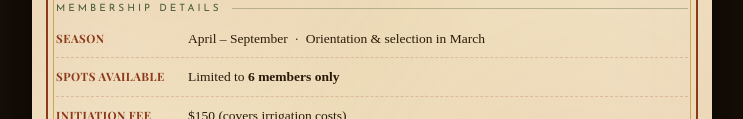
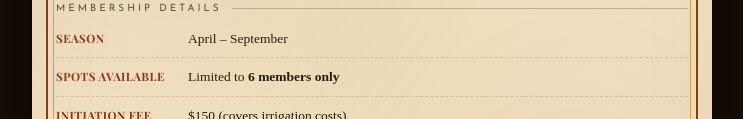
Before and after one commit to spookypoo/farmclub, a plain HTML site: page green_goose_flyer.html in a window 1280 px wide. Shown: the part 487-606 px from the top of the page, without its empty margins (268-1011 px from the left). Drawn offline with nearby package versions, Linux system fonts and the light colour scheme; a web font is replaced by a local one.

```diff
--- a/green_goose_flyer.html
+++ b/green_goose_flyer.html
@@ -454,7 +454,7 @@
         <div class="section-head">Membership Details</div>
         <div class="detail-row">
           <div class="detail-label">Season</div>
-          <div class="detail-value">April – September &nbsp;·&nbsp; Orientation & selection in March</div>
+          <div class="detail-value">April – September </div>
         </div>
         <div class="detail-row">
           <div class="detail-label">Spots Available</div>
```
